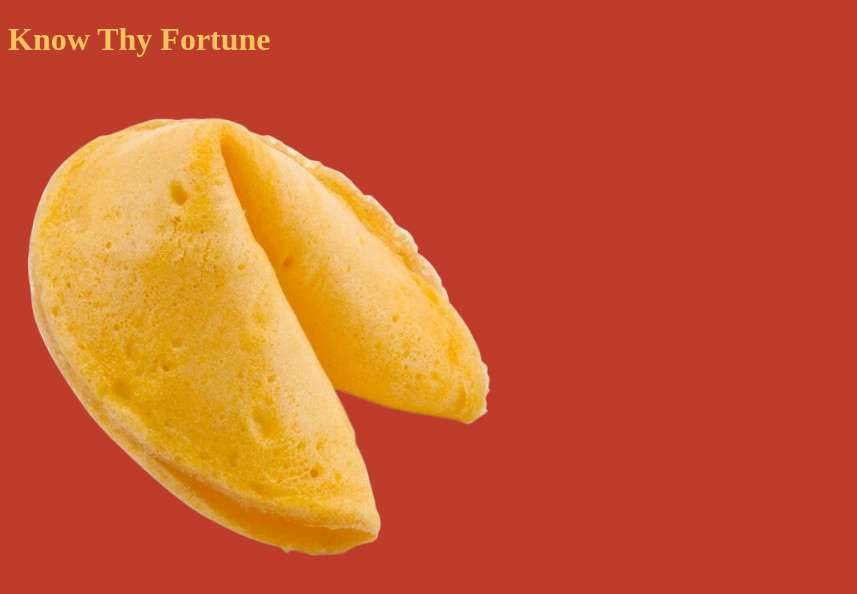
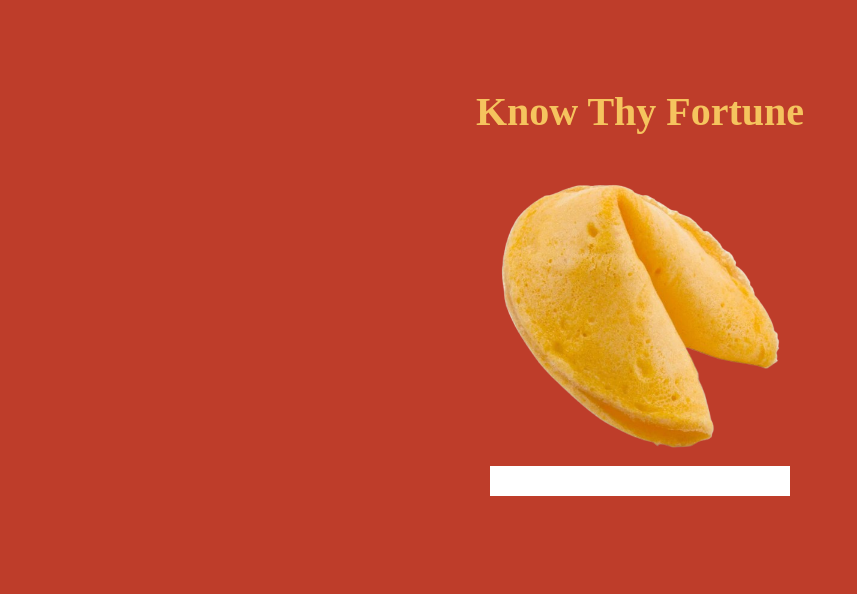
Before and after one commit to hillister/fortune_cookie, a plain HTML site: page index.html in a window 1280 px wide. Shown: the whole page, without its empty margins (0-857 px from the left). Drawn offline with Linux system fonts and the light colour scheme.

Commit message:
aligned in center

```diff
--- a/script.js
+++ b/script.js
@@ -6,7 +6,6 @@ img.addEventListener('click',function(){
     crunch.play();
     changeImage();
     showButton();
-    fadeOutImage();
     fortune();
     btn();
 })
@@ -20,11 +19,11 @@ function showButton(){
 }
 
 
-function fadeOutImage() {
+/*function fadeOutImage() {
     setTimeout(() => {
         img.classList.add("fade-out");
       }, 2000);
-}
+}*/
 
 let fortuneList = [
     "You are seriously seeking wisdom from a cookie?",
@@ -36,10 +35,10 @@ let fortuneList = [
     "If life gives you lemons, question why it didnt give cookies."
 ]
 
-
+let displayText = document.querySelector('.fortuneText')
 
 function fortune(){
-    let displayText = document.querySelector('.fortuneText')
+
     if(fortuneList.length > 0){
         while (fortuneList.length > 0){
             const random = Math.floor(Math.random() * fortuneList.length);
@@ -63,8 +62,9 @@ let btnText = [
     "You are breaking the cookie...and its heart"
 ]
 
+let extraText = document.querySelector('.extraText');
 function btn(){
-    let extraText = document.querySelector('.extraText');
+
 
     if(btnText.length > 0){
         while (btnText.length > 0){
@@ -78,3 +78,12 @@ function btn(){
     }
 
 }
+
+function reset(){
+    newBtn.style.display = 'none'
+    img.src = "cookie.png";
+    displayText.innerHTML = "";
+    extraText.innerHTML = "";
+}
+
+newBtn.addEventListener("click", reset)
--- a/style.css
+++ b/style.css
@@ -1,10 +1,15 @@
 body {
     background-color: #BE3D2A;
+    display: flex;
+    flex-direction: column;
+    align-items: center;
 }
 
 
 h1 {
+    margin-top: 80px;
     color: #F5C45E;
+    font-size: 40px;
 }
 
 #newBtn {
@@ -14,4 +19,18 @@ h1 {
 .fade-out {
     opacity: 0;
     transition: opacity 0.5s ease;
-  }
+}
+
+.fortuneText {
+    background-color: white;
+    text-align: center;
+    padding: 15px;
+    font-size: 17px;
+    margin-bottom: 80px;
+}
+
+
+#img1 {
+    width: auto;
+    height: 300px;
+}
```
